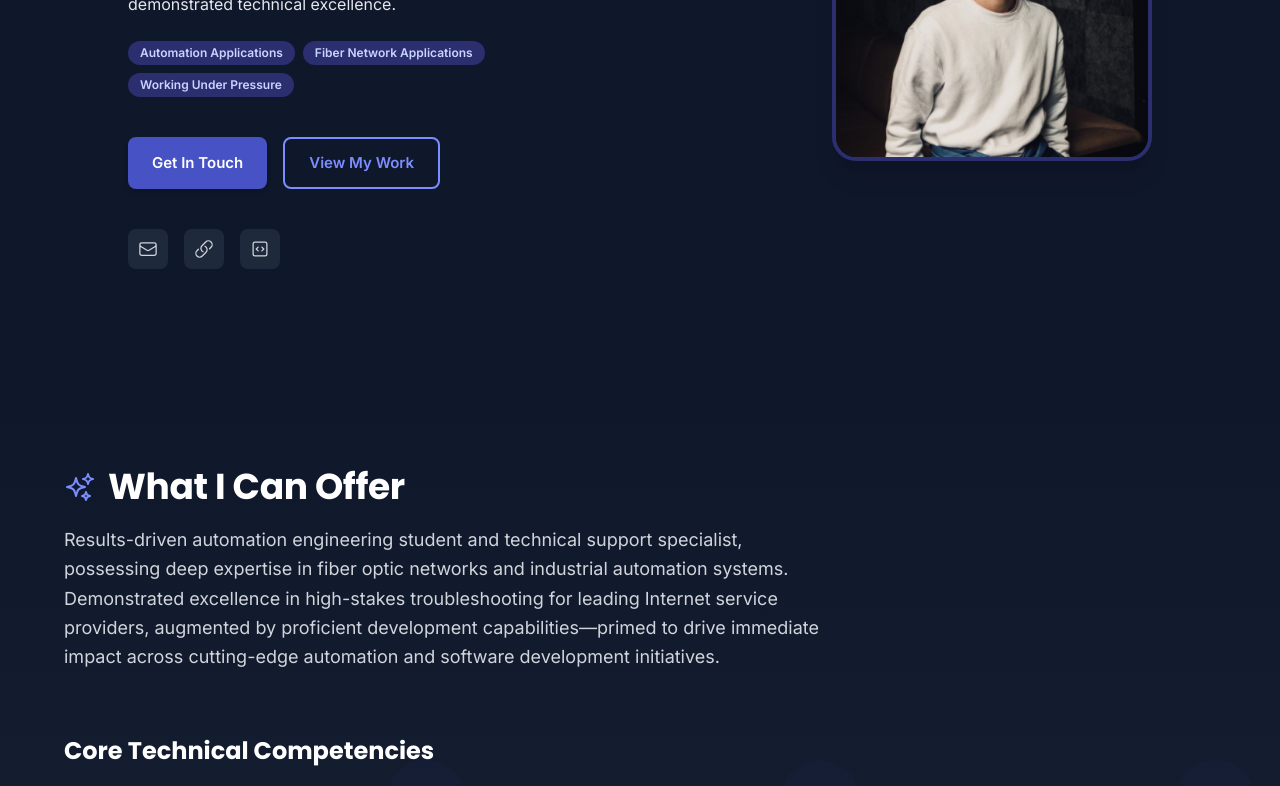
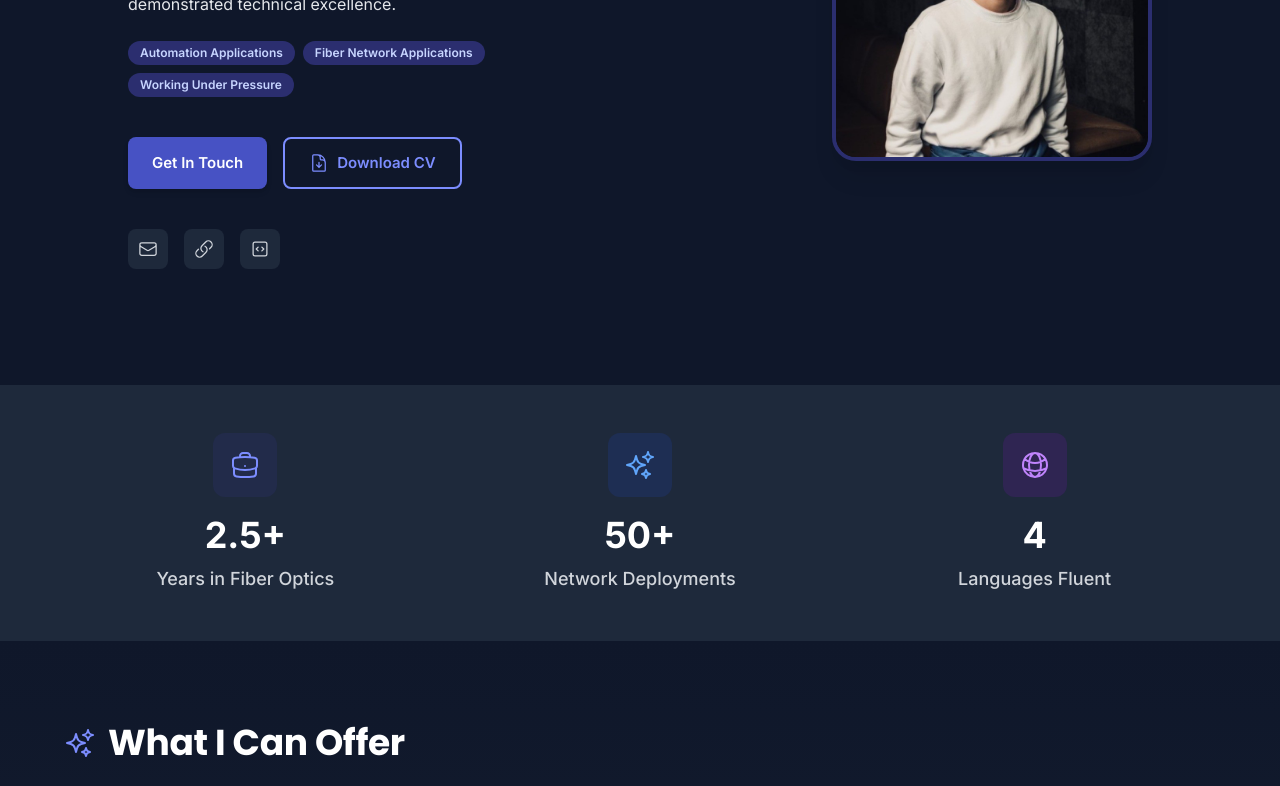
Before and after one commit to Murtsi/React_resume_website, a Next.js app: page / in a window 1280 px wide. Shown: the part 480-1266 px from the top of the page. Built offline with nearby package versions, Linux system fonts and the light colour scheme.

Commit message:
Add quick stats section, testimonials, and download CV button

```diff
--- a/components/HeroSection.js
+++ b/components/HeroSection.js
@@ -3,6 +3,7 @@ import {
   EnvelopeIcon,
   LinkIcon,
   CodeBracketSquareIcon,
+  DocumentArrowDownIcon,
 } from '@heroicons/react/24/outline';
 
 export default function HeroSection({ t }) {
@@ -71,14 +72,12 @@ export default function HeroSection({ t }) {
                 {t.hero.cta1}
               </a>
               <a
-                href="#portfolio"
-                onClick={(e) => {
-                  e.preventDefault();
-                  document.getElementById('portfolio')?.scrollIntoView({ behavior: 'smooth' });
-                }}
-                className="inline-flex items-center justify-center px-6 py-3 border-2 border-primary-600 text-primary-600 dark:text-primary-400 dark:border-primary-400 font-semibold rounded-lg hover:bg-primary-50 dark:hover:bg-primary-900/10 transition-colors"
+                href="/resume.pdf"
+                download="Antti_Murtokangas_Resume.pdf"
+                className="inline-flex items-center justify-center gap-2 px-6 py-3 border-2 border-primary-600 text-primary-600 dark:text-primary-400 dark:border-primary-400 font-semibold rounded-lg hover:bg-primary-50 dark:hover:bg-primary-900/10 transition-colors"
               >
-                {t.hero.cta2}
+                <DocumentArrowDownIcon className="w-5 h-5" />
+                Download CV
               </a>
             </div>
 
--- a/components/Navigation.js
+++ b/components/Navigation.js
@@ -1,6 +1,5 @@
 import { useState } from "react";
-import { MoonIcon, SunIcon } from '@heroicons/react/24/outline';
-import { Bars3Icon, XMarkIcon } from '@heroicons/react/24/outline';
+import { MoonIcon, SunIcon, Bars3Icon, XMarkIcon, DocumentArrowDownIcon } from '@heroicons/react/24/outline';
 
 export default function Navigation({ darkMode, setDarkMode }) {
   const [mobileMenuOpen, setMobileMenuOpen] = useState(false);
@@ -48,6 +47,17 @@ export default function Navigation({ darkMode, setDarkMode }) {
 
           {/* Right side controls */}
           <div className="flex items-center gap-4">
+            {/* Download CV Button */}
+            <a
+              href="/resume.pdf"
+              download="Antti_Murtokangas_Resume.pdf"
+              className="hidden sm:inline-flex items-center gap-2 px-4 py-2 bg-primary-600 hover:bg-primary-700 text-white font-semibold text-sm rounded-lg transition-colors"
+              aria-label="Download CV"
+            >
+              <DocumentArrowDownIcon className="w-4 h-4" />
+              CV
+            </a>
+
             {/* Theme toggle */}
             <button
               onClick={() => setDarkMode(!darkMode)}
@@ -90,6 +100,14 @@ export default function Navigation({ darkMode, setDarkMode }) {
                 {link.label}
               </button>
             ))}
+            <a
+              href="/resume.pdf"
+              download="Antti_Murtokangas_Resume.pdf"
+              className="flex items-center gap-2 px-4 py-2 bg-primary-600 hover:bg-primary-700 text-white font-semibold text-sm rounded-lg transition-colors sm:hidden"
+            >
+              <DocumentArrowDownIcon className="w-4 h-4" />
+              Download CV
+            </a>
           </div>
         )}
       </div>
--- /dev/null
+++ b/components/QuickStatsSection.js
@@ -0,0 +1,58 @@
+import { useInView } from 'react-intersection-observer';
+import { BriefcaseIcon, SparklesIcon, GlobeAltIcon } from '@heroicons/react/24/outline';
+
+export default function QuickStatsSection() {
+  const { ref: statsRef, inView: statsInView } = useInView({ triggerOnce: true });
+
+  const stats = [
+    {
+      icon: BriefcaseIcon,
+      number: "2.5+",
+      label: "Years in Fiber Optics",
+      color: "primary"
+    },
+    {
+      icon: SparklesIcon,
+      number: "50+",
+      label: "Network Deployments",
+      color: "blue"
+    },
+    {
+      icon: GlobeAltIcon,
+      number: "4",
+      label: "Languages Fluent",
+      color: "purple"
+    }
+  ];
+
+  return (
+    <section ref={statsRef} className={`py-12 px-4 sm:px-6 lg:px-8 bg-gradient-to-r from-primary-50 to-blue-50 dark:from-slate-800 dark:to-slate-800 ${statsInView ? 'animate-fade-in' : 'opacity-0'}`}>
+      <div className="max-w-6xl mx-auto">
+        <div className="grid grid-cols-1 md:grid-cols-3 gap-8">
+          {stats.map((stat, index) => {
+            const Icon = stat.icon;
+            const colorClasses = {
+              primary: "bg-primary-100 dark:bg-primary-900/30 text-primary-600 dark:text-primary-400",
+              blue: "bg-blue-100 dark:bg-blue-900/30 text-blue-600 dark:text-blue-400",
+              purple: "bg-purple-100 dark:bg-purple-900/30 text-purple-600 dark:text-purple-400"
+            };
+
+            return (
+              <div key={index} className="flex flex-col items-center text-center">
+                <div className={`w-16 h-16 rounded-xl ${colorClasses[stat.color]} flex items-center justify-center mb-4`}>
+                  <Icon className="w-8 h-8" />
+                </div>
+                <p className="text-4xl font-bold text-gray-900 dark:text-white mb-2">
+                  {stat.number}
+                </p>
+                <p className="text-lg text-gray-600 dark:text-gray-300 font-medium">
+                  {stat.label}
+                </p>
+              </div>
+            );
+          })}
+        </div>
+      </div>
+    </section>
+  );
+}
--- /dev/null
+++ b/components/TestimonialsSection.js
@@ -0,0 +1,80 @@
+import { useInView } from 'react-intersection-observer';
+import { StarIcon } from '@heroicons/react/24/solid';
+
+export default function TestimonialsSection() {
+  const { ref: testimonialsRef, inView: testimonialsInView } = useInView({ triggerOnce: true });
+
+  const testimonials = [
+    {
+      quote: "Antti demonstrated exceptional technical proficiency in fiber optic network deployment. His attention to detail and problem-solving abilities ensured all infrastructure upgrades were completed on schedule and within specifications.",
+      author: "Network Operations Manager",
+      role: "Leading Fiber Optic Company",
+      initials: "NOM"
+    },
+    {
+      quote: "Working with Antti on production optimization was invaluable. He consistently identified efficiency improvements and maintained high standards even under pressure. His collaborative approach made complex projects seamless.",
+      author: "Operations Supervisor",
+      role: "Olvi Production Facility",
+      initials: "OS"
+    },
+    {
+      quote: "Antti's rapid problem-solving skills and customer engagement made a significant impact on our technical support operations. He has the technical depth combined with excellent communication abilities that make him invaluable to any team.",
+      author: "Technical Director",
+      role: "Manufacturing Operations",
+      initials: "TD"
+    }
+  ];
+
+  return (
+    <section id="testimonials" ref={testimonialsRef} className={`py-20 px-4 sm:px-6 lg:px-8 bg-white dark:bg-slate-900 ${testimonialsInView ? 'animate-fade-in' : 'opacity-0'}`}>
+      <div className="max-w-6xl mx-auto">
+        {/* Section Header */}
+        <div className="mb-16 text-center">
+          <h2 className="text-4xl font-bold text-gray-900 dark:text-white mb-4">
+            What Colleagues Say
+          </h2>
+          <p className="text-lg text-gray-600 dark:text-gray-300 max-w-2xl mx-auto">
+            Testimonials from professionals I&apos;ve worked with across fiber optics, automation, and production environments.
+          </p>
+        </div>
+
+        {/* Testimonials Grid */}
+        <div className="grid grid-cols-1 md:grid-cols-3 gap-8">
+          {testimonials.map((testimonial, index) => (
+            <div
+              key={index}
+              className="p-6 rounded-xl bg-gradient-to-br from-gray-50 to-gray-100 dark:from-slate-800 dark:to-slate-700 border border-gray-200 dark:border-slate-600 hover:shadow-lg transition-all duration-300"
+            >
+              {/* Stars */}
+              <div className="flex gap-1 mb-4">
+                {[...Array(5)].map((_, i) => (
+                  <StarIcon key={i} className="w-5 h-5 text-yellow-400" />
+                ))}
+              </div>
+
+              {/* Quote */}
+              <p className="text-gray-700 dark:text-gray-200 mb-6 italic leading-relaxed">
+                &quot;{testimonial.quote}&quot;
+              </p>
+
+              {/* Author */}
+              <div className="flex items-center gap-3 border-t border-gray-200 dark:border-slate-600 pt-4">
+                <div className="w-12 h-12 rounded-full bg-gradient-to-br from-primary-400 to-primary-600 flex items-center justify-center text-white font-bold">
+                  {testimonial.initials}
+                </div>
+                <div>
+                  <p className="font-semibold text-gray-900 dark:text-white text-sm">
+                    {testimonial.author}
+                  </p>
+                  <p className="text-xs text-gray-600 dark:text-gray-400">
+                    {testimonial.role}
+                  </p>
+                </div>
+              </div>
+            </div>
+          ))}
+        </div>
+      </div>
+    </section>
+  );
+}
--- a/pages/index.js
+++ b/pages/index.js
@@ -2,9 +2,11 @@ import Head from "next/head";
 import { useState, useEffect } from "react";
 import Navigation from "../components/Navigation";
 import HeroSection from "../components/HeroSection";
+import QuickStatsSection from "../components/QuickStatsSection";
 import WhatICanOfferSection from "../components/WhatICanOfferSection";
 import OffersSection from "../components/OffersSection";
 import ExperienceEducationSection from "../components/ExperienceEducationSection";
+import TestimonialsSection from "../components/TestimonialsSection";
 import ContactSection from "../components/ContactSection";
 import { translations } from "../utils/translations";
 
@@ -44,9 +46,11 @@ export default function Home() {
 
         <main>
           <HeroSection t={t} />
+          <QuickStatsSection />
           <WhatICanOfferSection t={t} />
           <OffersSection t={t} />
           <ExperienceEducationSection t={t} />
+          <TestimonialsSection />
           <ContactSection t={t} />
         </main>
       </div>
```
Also changed, not shown: 1 other file (tests, documents, lock files or other folders).
